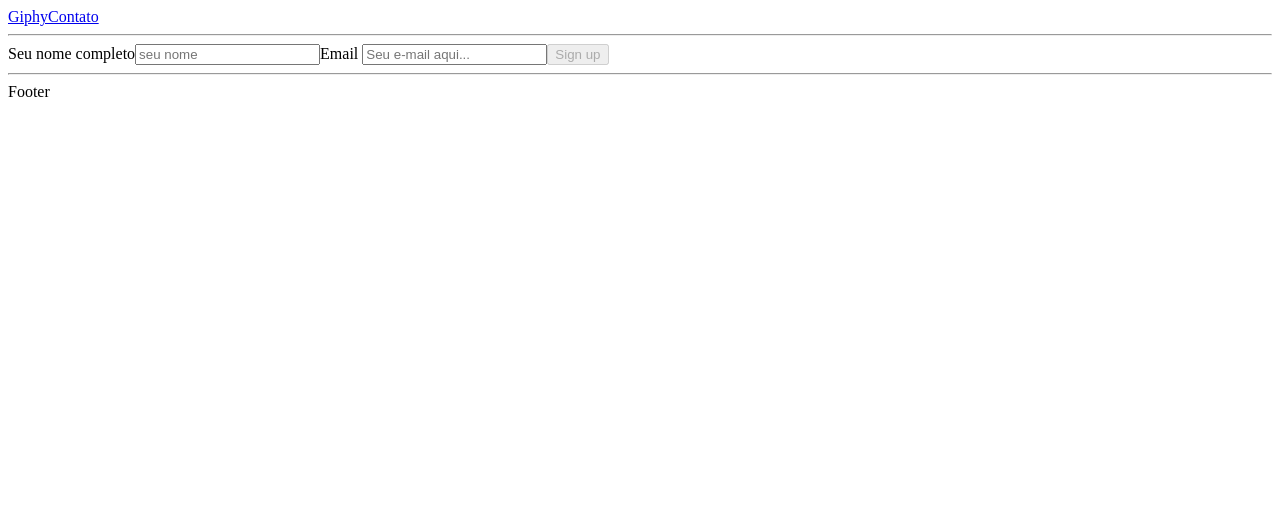
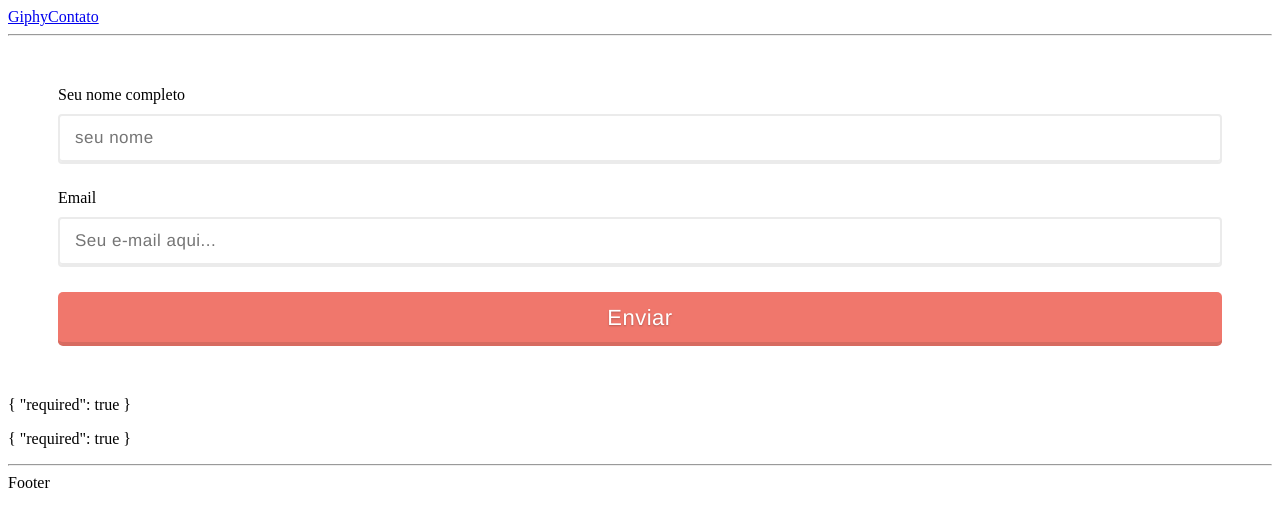
Before and after one commit to codigorefinado/angular-essencial, an Angular app: page /contato in a window 1280 px wide. Shown: the top 526 px of the page. Built offline with nearby package versions, Linux system fonts and the light colour scheme.

Commit message:
template form e validaçoes

```diff
--- a/src/app/contato/contato.component.css
+++ b/src/app/contato/contato.component.css
@@ -0,0 +1,87 @@
+html, body {
+    margin: 0;
+    padding: 0;
+}
+
+main { display: block; }
+
+form {margin: 25px;padding: 25px;}
+
+html,
+body,
+button,
+input,
+select,
+textarea {
+    font: 400 16px/1.4 'Helvetica Neue', Helvetica, Arial, sans-serif;
+    color: #444;
+    letter-spacing: 0.5px;
+    -webkit-font-smoothing: antialiased;
+}
+
+body {
+    background: #f1f2f1;
+    margin: 50px 0 0;
+}
+
+.root {}
+.root h1 {
+    text-align: center;
+}
+
+button[type=submit] {
+    width: 100%;
+    height: 54px;
+    padding: 0;
+    font-size: 22px;
+    color: white;
+    text-align: center;
+    text-shadow: 0 1px 2px rgba(0, 0, 0, 0.25);
+    background: #f0776c;
+    border: 0;
+    border-bottom: 2px solid #d76b60;
+    border-radius: 5px;
+    cursor: pointer;
+    -webkit-box-shadow: inset 0 -2px #d76b60;
+    box-shadow: inset 0 -2px #d76b60;
+}
+
+* {
+    box-sizing: border-box;
+    -webkit-box-sizing: border-box;
+    -moz-box-sizing: border-box;
+}
+.error {
+    font-size: 13px;
+    color: #c7254e;
+    background: #f9f2f4;
+    border-radius: 3px;
+    padding: 15px;
+    margin: -26px 0 15px;
+}
+label {
+    display: block;
+}
+span {
+    display: block;
+    margin: 0 0 10px;
+}
+input {
+    outline: 0;
+    width: 100%;
+    height: 50px;
+    margin-bottom: 25px;
+    padding: 0 15px 2px;
+    font-size: 17px;
+    background: #fff;
+    border: 2px solid #ebebeb;
+    border-radius: 4px;
+    -webkit-box-shadow: inset 0 -2px #ebebeb;
+    box-shadow: inset 0 -2px #ebebeb;
+&:focus {
+     border-color: #62c2e4;
+     outline: none;
+     -webkit-box-shadow: inset 0 -2px #62c2e4;
+     box-shadow: inset 0 -2px #62c2e4;
+ }
+}
--- a/src/app/contato/contato.component.html
+++ b/src/app/contato/contato.component.html
@@ -2,13 +2,33 @@
     <label>
         <span>Seu nome completo</span>
         <input id="nome" type="text" name="nomeCompleto" placeholder="seu nome"
-               ngModel minlength="2" required>
+               #nomeCompleto="ngModel" ngModel minlength="2" required>
     </label>
 
+    <div *ngIf="nomeCompleto.errors?.required && nomeCompleto.touched" class="error">
+        O nome é obrigatório
+    </div>
 
     <label ngModelGroup="contato" #contatoUsuario="ngModelGroup">
         <span>Email </span>
-        <input type="text" placeholder="Seu e-mail aqui..." name="email" ngModel required>
+        <input type="email" placeholder="Seu e-mail aqui..." name="email" ngModel required>
     </label>
-    <button type="submit" [disabled]="f.invalid">Sign up</button>
+
+    <button type="submit" [disabled]="f.invalid">Enviar</button>
 </form>
+
+<!--
+ngForm -> '#f'
+    ngModel -> 'nomeCompleto'
+    ngModelGroup -> 'contato'
+        -> ngModel -> 'email'
+-->
+
+
+<P>
+    {{nomeCompleto.errors | json }}
+</P>
+
+<P>
+    {{ f.controls.nomeCompleto?.errors | json }}
+</P>
```
